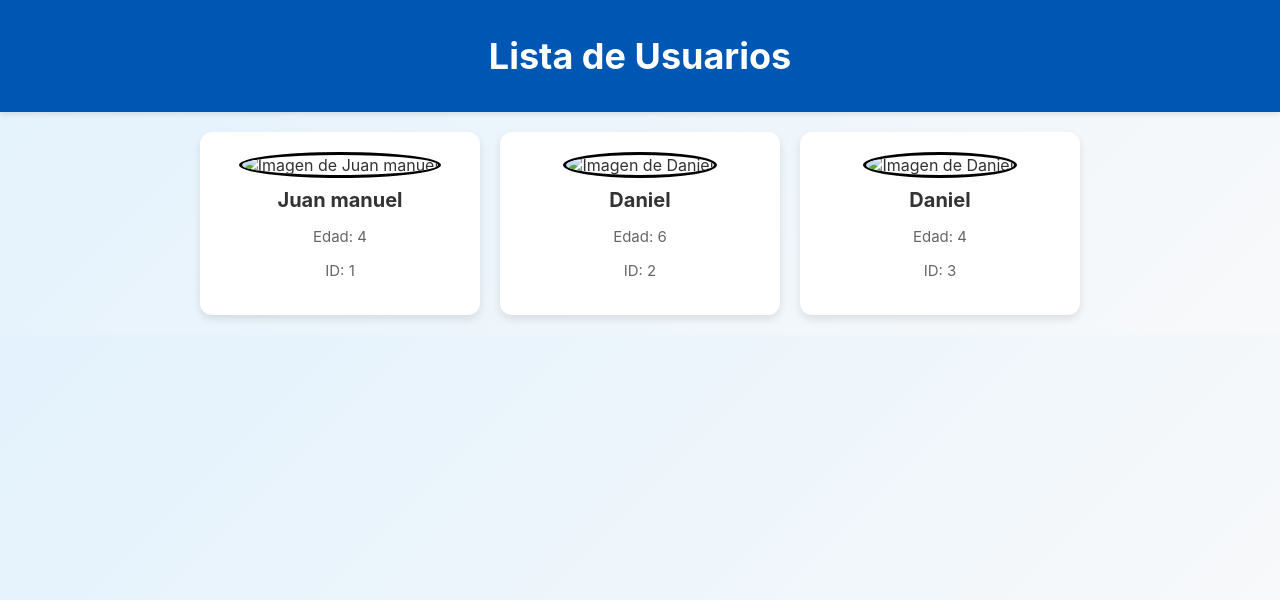
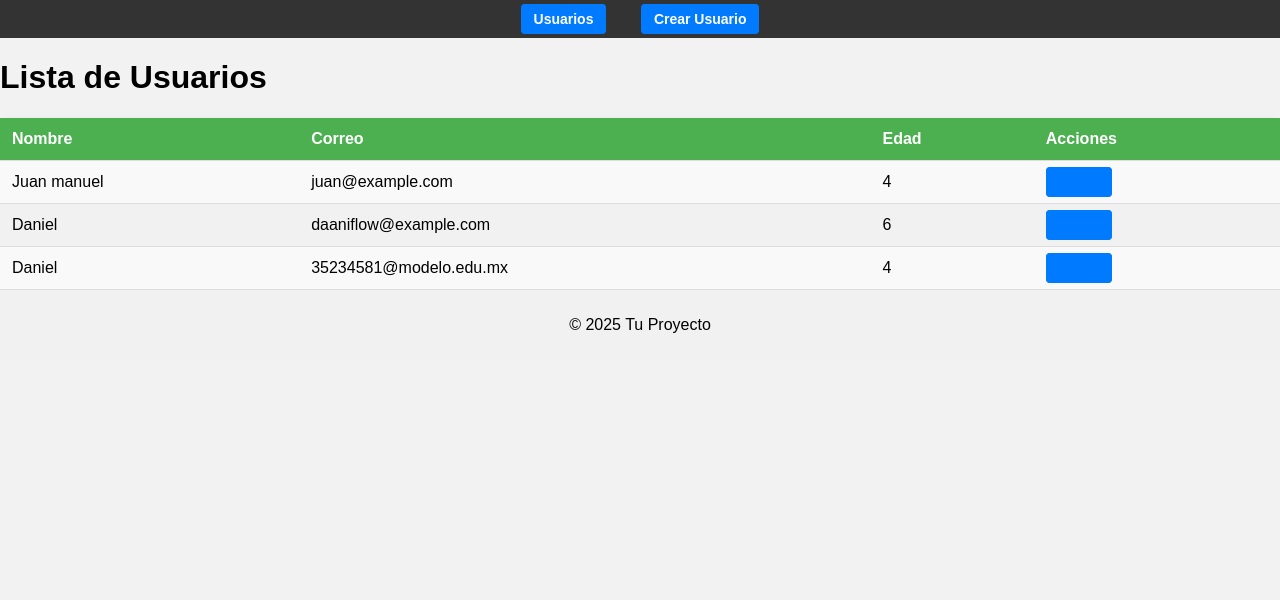
Before and after one commit to Danimart0/Web-II_Martinez_Creus, a Django app: page /users/ in a window 1280 px wide. Shown: the top 600 px of the page. Run offline with Django 5.2, Linux system fonts and the light colour scheme; data comes from the database, SQL or seed files in the repository; both versions use the stored data as it was after the commit.

Commit message:
Base y edit usuario
se creo la base de html , la interfaz que te deja acceder a todo

```diff
--- a/app-modelo-clase/django-app-modelo/modelo_app/mysite/settings.py
+++ b/app-modelo-clase/django-app-modelo/modelo_app/mysite/settings.py
@@ -55,7 +55,9 @@ ROOT_URLCONF = 'mysite.urls'
 TEMPLATES = [
     {
         'BACKEND': 'django.template.backends.django.DjangoTemplates',
-        'DIRS': [],
+        'DIRS': [
+            BASE_DIR / 'mysite' / 'templates',
+        ],
         'APP_DIRS': True,
         'OPTIONS': {
             'context_processors': [
--- /dev/null
+++ b/app-modelo-clase/django-app-modelo/modelo_app/mysite/templates/base/footer.html
@@ -0,0 +1,3 @@
+<footer>
+    <p>&copy; Hola soy fppter.</p>
+</footer>
--- a/app-modelo-clase/django-app-modelo/modelo_app/mysite/urls.py
+++ b/app-modelo-clase/django-app-modelo/modelo_app/mysite/urls.py
@@ -1,13 +1,10 @@
-# urls.py del proyecto
-
 from django.contrib import admin
-from django.urls import include, path
-from polls import views  # Esto es solo si quieres tener una vista 'index' de 'polls'
+from django.urls import path, include
+from mysite import views
 
 urlpatterns = [
-    path("admin/", admin.site.urls),  # Ruta al panel de administración
-    path("polls/", include("polls.urls")),
-    path("", views.index),
-    path('users/', include('users.urls'))
-
+    path('admin/', admin.site.urls),
+    path('', views.index, name='index'),  # Aquí se carga la vista principal
+    path('users/', include('users.urls')),  # Rutas para la app de usuarios
+    path('polls/', include('polls.urls')),  # Rutas para la app de polls
 ]
--- /dev/null
+++ b/app-modelo-clase/django-app-modelo/modelo_app/mysite/views.py
@@ -0,0 +1,5 @@
+# views.py
+from django.shortcuts import render
+
+def index(request):
+    return render(request, 'base/base.html')
--- a/app-modelo-clase/django-app-modelo/modelo_app/templates/base/footer.html
+++ /dev/null
@@ -1,3 +0,0 @@
-<footer>
-    <p>&copy: 2025 - </p>
-</footer>
--- /dev/null
+++ b/app-modelo-clase/django-app-modelo/modelo_app/users/static/css/styles.css
@@ -0,0 +1,118 @@
+/* Base de estilos */
+
+body {
+    font-family: Arial, sans-serif;
+    background-color: #f2f2f2; /* Fondo suave */
+    margin: 0;
+    padding: 0;
+}
+
+header {
+    background-color: #333; /* Fondo oscuro */
+    color: white;
+    padding: 10px;
+    text-align: center;
+}
+
+nav ul {
+    list-style: none;
+    padding: 0;
+    margin: 0;
+}
+
+nav ul li {
+    display: inline;
+    margin: 0 15px;
+}
+
+nav ul li a {
+    color: white;
+    text-decoration: none;
+    font-weight: bold;
+}
+
+nav ul li a:hover {
+    text-decoration: underline; /* Subrayado al pasar el cursor */
+}
+
+footer {
+    text-align: center;
+    padding: 10px;
+    background-color: #f1f1f1;
+}
+
+/* Estilos para la tabla de usuarios */
+table {
+    width: 100%;
+    margin-top: 20px;
+    border-collapse: collapse;
+    background-color: #fff; /* Fondo blanco para la tabla */
+    border-radius: 8px;
+    box-shadow: 0px 4px 10px rgba(0, 0, 0, 0.1); /* Sombra sutil */
+}
+
+th, td {
+    padding: 12px;
+    text-align: left;
+    border-bottom: 1px solid #ddd; /* Línea divisoria */
+}
+
+th {
+    background-color: #4CAF50; /* Fondo verde */
+    color: white;
+    font-weight: bold;
+}
+
+td {
+    background-color: #f9f9f9; /* Fondo gris claro */
+}
+
+tr:nth-child(even) td {
+    background-color: #f1f1f1; /* Fondo alterno para filas */
+}
+
+td a {
+    color: #007BFF;
+    text-decoration: none;
+    font-weight: bold;
+}
+
+td a:hover {
+    text-decoration: underline;
+}
+
+/* Estilo para los botones de acción (como Editar) */
+a {
+    padding: 6px 12px;
+    border-radius: 4px;
+    border: 1px solid #007BFF;
+    background-color: #007BFF;
+    color: white;
+    font-size: 14px;
+}
+
+a:hover {
+    background-color: #0056b3;
+    border-color: #0056b3;
+}
+
+/* Responsividad para pantallas pequeñas */
+@media screen and (max-width: 768px) {
+    table {
+        font-size: 14px;
+        width: 100%;
+    }
+
+    th, td {
+        padding: 8px;
+    }
+
+    h1 {
+        font-size: 1.5rem;
+    }
+
+    nav ul li {
+        display: block;
+        margin: 10px 0;
+    }
+}
--- a/app-modelo-clase/django-app-modelo/modelo_app/users/static/users/styles.css
+++ /dev/null
@@ -1,63 +0,0 @@
-body {
-    font-family: 'Inter', sans-serif;
-    background: linear-gradient(135deg, #e3f2fd, #f8f9fa);
-    margin: 0;
-    text-align: center;
-    color: #333;
-}
-
-header {
-    background: #0056b3;
-    color: #fff;
-    padding: 10px;
-    font-size: 18px;
-    font-weight: bold;
-    box-shadow: 0 2px 5px rgba(0, 0, 0, 0.1);
-}
-
-
-.container {
-    display: flex;
-    flex-wrap: wrap;
-    justify-content: center;
-    gap: 20px;
-    padding: 20px;
-}
-
-.card {
-    background: #fff;
-    padding: 20px;
-    border-radius: 12px;
-    box-shadow: 0 4px 8px rgba(0, 0, 0, 0.1);
-    width: 240px;
-    transition: transform 0.3s, box-shadow 0.3s;
-}
-
-.card:hover {
-    transform: translateY(-5px);
-    box-shadow: 0 6px 12px rgba(0, 0, 0, 0.15);
-}
-
-.card img {
-    width: 90px;
-    height: 90px;
-    border-radius: 50%;
-    object-fit: cover;
-    border: 3px solid #000000;
-    transition: border-color 0.3s;
-}
-
-.card img:hover {
-    border-color: #ff6f61;
-}
-
-.card h2 {
-    font-size: 20px;
-    margin: 10px 0;
-    font-weight: bold;
-}
-
-.card p {
-    font-size: 15px;
-    color: #666;
-}
--- a/app-modelo-clase/django-app-modelo/modelo_app/users/templates/users/user_list.html
+++ b/app-modelo-clase/django-app-modelo/modelo_app/users/templates/users/user_list.html
@@ -1,27 +1,50 @@
+{% load static %}
+
 <!DOCTYPE html>
+
 <html lang="es">
 <head>
     <meta charset="UTF-8">
     <meta name="viewport" content="width=device-width, initial-scale=1.0">
     <title>Lista de Usuarios</title>
-
-    {% load static %}
-    <link rel="stylesheet" href="{% static 'users/styles.css' %}">
+    <link rel="stylesheet" href="{% static 'css/styles.css' %}">
 </head>
 <body>
     <header>
-        <h1>Lista de Usuarios</h1>
+        <nav>
+            <ul>
+                <li><a href="{% url 'user_list' %}">Usuarios</a></li>
+                <li><a href="{% url 'createUser' %}">Crear Usuario</a></li>
+            </ul>
+        </nav>
     </header>
 
-    <main class="container">
-        {% for user in users %}
-        <div class="card">
-            <img src="{{ user.profile_image }}" alt="Imagen de {{ user.name }}">
-            <h2>{{ user.name }}</h2>
-            <p>Edad: {{ user.age }}</p>
-            <p>ID: {{ user.id }}</p>
-        </div>
-        {% endfor %}
-    </main>
+    <div class="content">
+        <h1>Lista de Usuarios</h1>
+        <table>
+            <thead>
+                <tr>
+                    <th>Nombre</th>
+                    <th>Correo</th>
+                    <th>Edad</th>
+                    <th>Acciones</th>
+                </tr>
+            </thead>
+            <tbody>
+                {% for user in users %}
+                    <tr>
+                        <td>{{ user.name }}</td>
+                        <td>{{ user.email }}</td>
+                        <td>{{ user.age }}</td>
+                        <td><a href="{% url 'user_edit' user.id %}" target="_blank">Editar</a></td>
+                    </tr>
+                {% endfor %}
+            </tbody>
+        </table>
+    </div>
+
+    <footer>
+        <p>&copy; 2025 Tu Proyecto</p>
+    </footer>
 </body>
 </html>
--- a/app-modelo-clase/django-app-modelo/modelo_app/users/urls.py
+++ b/app-modelo-clase/django-app-modelo/modelo_app/users/urls.py
@@ -7,4 +7,6 @@ urlpatterns = [
     path("create", views.createUserView, name="createuserView"),
     path("createUser", views.createUser, name="createUser"),
     path("detail/<int:id>", views.userDetail, name="userDetail"),
+
+     path('usuarios/edit/<int:id>/', views.user_edit, name='user_edit'),  # Editar usuario
 ]
--- a/app-modelo-clase/django-app-modelo/modelo_app/users/views.py
+++ b/app-modelo-clase/django-app-modelo/modelo_app/users/views.py
@@ -1,6 +1,7 @@
 from django.shortcuts import render
 from .models import User
 from django.shortcuts import render, get_object_or_404
+from django.shortcuts import render, get_object_or_404, redirect
 
 def user_list(request):
     users = User.objects.all()
@@ -34,3 +35,25 @@ def createUser(request):
 def  userDetail(request, id):
     user = get_object_or_404(User, id=id)
     return render(request, 'users/detail.html', {'user': user})
+
+
+def user_edit(request, id):
+    # Obtener el usuario que queremos editar
+    user = get_object_or_404(User, id=id)
+
+    # Si el formulario es enviado con método POST
+    if request.method == 'POST':
+        # Recoger los datos del formulario
+        user.name = request.POST.get('name', user.name)
+        user.email = request.POST.get('email', user.email)
+        user.age = request.POST.get('age', user.age)
+        user.rfc = request.POST.get('rfc', user.rfc)
+        user.photo = request.POST.get('photo', user.photo)
+
+        # Guardar los cambios
+        user.save()
+
+        # Redirigir a la lista de usuarios después de la actualización
+        return redirect('user_list')
+
+    return render(request, 'users/user_edit.html', {'user': user})
```
Also changed, not shown: app-modelo-clase/django-app-modelo/modelo_app/mysite/templates/base/base.html (added, +23 -0 lines), app-modelo-clase/django-app-modelo/modelo_app/mysite/templates/base/header.html (added, +23 -0 lines), app-modelo-clase/django-app-modelo/modelo_app/templates/base/base.html (deleted, +0 -22 lines), app-modelo-clase/django-app-modelo/modelo_app/templates/base/header.html (deleted, +0 -16 lines), app-modelo-clase/django-app-modelo/modelo_app/users/templates/users/user_edit.html (added, +27 -0 lines), app-modelo-clase/django-app-modelo/modelo_app/db.sqlite3.
